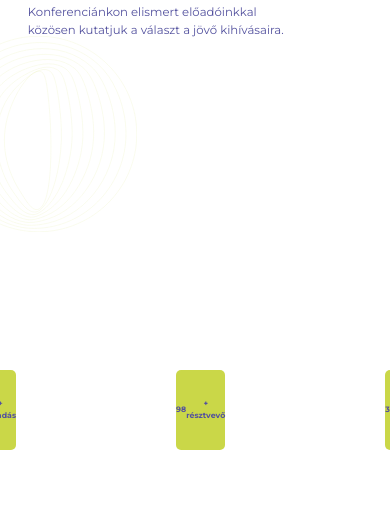
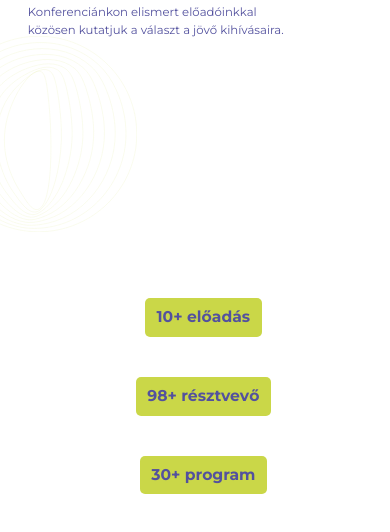
Before and after one commit to RobiiHUN/Tech4Study-2024, a plain HTML site: page index.html in a window 390 px wide. Shown: the part 1264-1796 px from the top of the page. Drawn offline with nearby package versions, Linux system fonts and the light colour scheme.

Commit message:
responsive-things

```diff
--- a/css/main.css
+++ b/css/main.css
@@ -166,6 +166,16 @@ nav a:hover {
 
 
     }
+    .sidebar li{
+
+        padding: 3vw 2vw;
+    }
+    .sidebar a{
+        align-items: center;
+        justify-content: center;
+        padding: 3vw 2vw;
+    }
+
 }
 
 @media (max-width: 400px) {
@@ -386,10 +396,11 @@ nav a:hover {
 .numbers{
     position: absolute;
     padding-top: 50px;
-    width: 150%;
+    width: 155%;
     height: 150px;
     display: flex;
     justify-content: center;
+
 }
 
 .numbers-nav{
@@ -398,6 +409,7 @@ nav a:hover {
     justify-content: center;
     align-items: center;
     margin-top: 20px;
+
 
 }
 
@@ -417,6 +429,7 @@ nav a:hover {
     display: flex;
     justify-content: center;
     align-items: center;
+
 }
 
 .numbers-nav a:hover {
@@ -432,6 +445,34 @@ nav a:hover {
     font-size: 2vw;
     font-weight: bold;
     color: #53519E; /* Számláló színe */
+
+
+}
+
+@media (max-width: 800px) {
+    .numbers-nav {
+        flex-direction: column;
+
+    }
+    .numbers{
+        width: 150%;
+        top: 1400px;
+
+    }
+    .numbers-nav a {
+        margin: 20px 20px;
+        font-size: 4vw;
+        padding: 2vw 3vw;
+
+
+
+    }
+    .numbers-nav span{
+        font-size: 1vw;
+        margin: 0 0;
+        font-size: 4vw;
+        padding: 0;
+    }
 
 }
 
```
